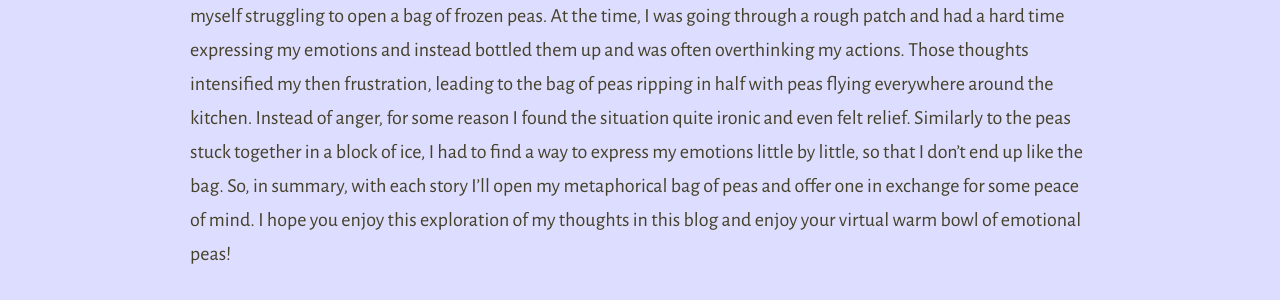
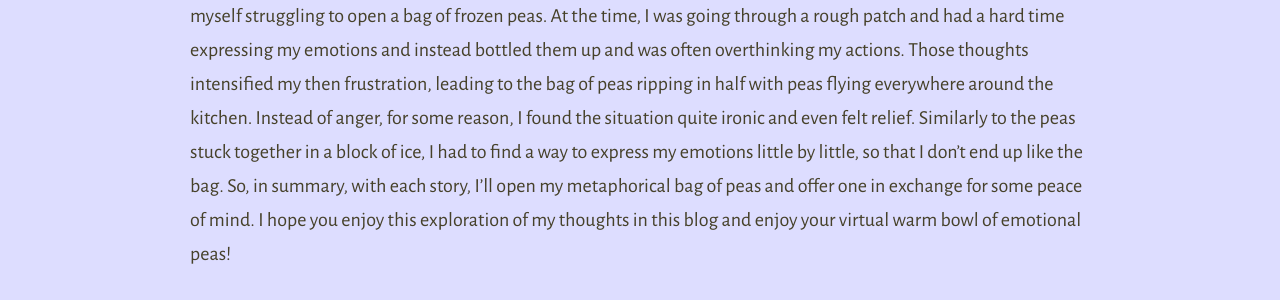
Before and after one commit to ShmillsCreates/freezypeaz-website, a Jekyll site: the page built from index.html, in a window 1280 px wide. Shown: the part 215-515 px from the top of the page. Built offline with Jekyll 4.4.1, drawn with Linux system fonts in a browser that asks for light colours; the list of posts is cut into pages by our own code; some of the changed text lies outside the part shown.

Commit message:
paragraph update2

```diff
--- a/_config.yml
+++ b/_config.yml
@@ -39,7 +39,7 @@ collections:
   posts:
     title: FreezyPeaz # Needed for Siteleaf
     output: true
-    description: "The name ‘freezypeaz’ came to me reminiscing through my mind and remembering a silly memory where I found myself struggling to open a bag of frozen peas. At the time, I was going through a rough patch and had a hard time expressing my emotions and instead bottled them up and was often overthinking my actions. Those thoughts intensified my then frustration, leading to the bag of peas ripping in half with peas flying everywhere around the kitchen. Instead of anger, for some reason I found the situation quite ironic and even felt relief. Similarly to the peas stuck together in a block of ice, I had to find a way to express my emotions little by little, so that I don’t end up like the bag. So, in summary, with each story I’ll open my metaphorical bag of peas and offer one in exchange for some peace of mind. I hope you enjoy this exploration of my thoughts in this blog and enjoy your virtual warm bowl of emotional peas! " # The post list page content
+    description: "The name ‘freezypeaz’ came to me reminiscing through my mind and remembering a silly memory where I found myself struggling to open a bag of frozen peas. At the time, I was going through a rough patch and had a hard time expressing my emotions and instead bottled them up and was often overthinking my actions. Those thoughts intensified my then frustration, leading to the bag of peas ripping in half with peas flying everywhere around the kitchen. Instead of anger, for some reason, I found the situation quite ironic and even felt relief. Similarly to the peas stuck together in a block of ice, I had to find a way to express my emotions little by little, so that I don’t end up like the bag. So, in summary, with each story, I’ll open my metaphorical bag of peas and offer one in exchange for some peace of mind. I hope you enjoy this exploration of my thoughts in this blog and enjoy your virtual warm bowl of emotional peas!" # The post list page content
 
 # 6. Jekyll collections settings
 defaults:
```
